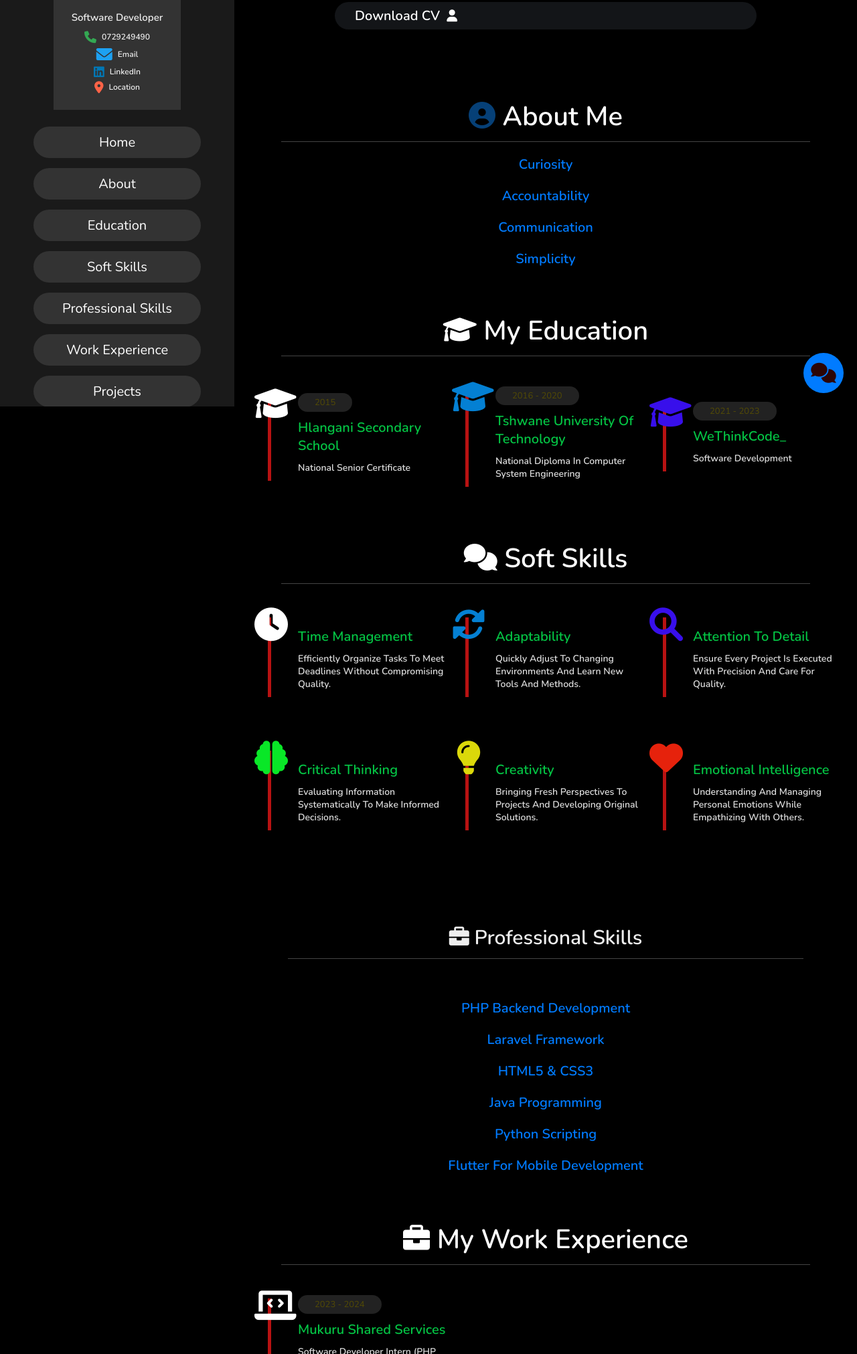
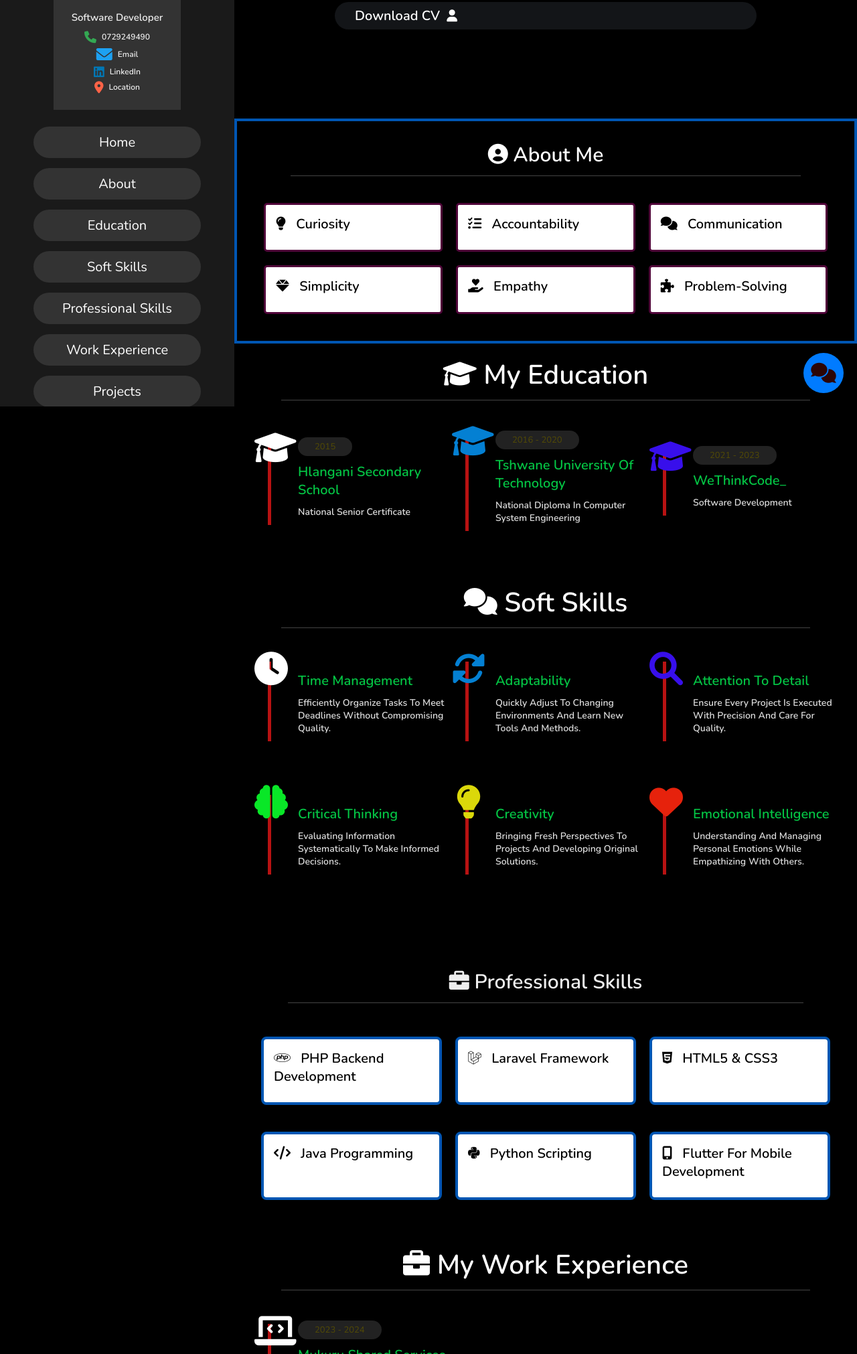
Before and after one commit to XMosuma/Portfolio, a plain HTML site: page index.html in a window 1280 px wide. Shown: the part 193-2215 px from the top of the page at 67% size. Drawn offline with nearby package versions, Linux system fonts and the light colour scheme.

Commit message:
updated the About me and the Professional Skills

```diff
--- a/index.html
+++ b/index.html
@@ -65,40 +65,53 @@
         <!-- home section ends -->
          <!-- about section starts  -->
 
-        <section class="About" id="About" >
-            <h1 class="heading"><i class="fas fa-user-circle">
-            </i><span> About</span> Me</h1>
-            <div class="row">
-                <div class="info">
-                    <ul>
-                        <li>
-                            <strong class="trait" onclick="toggleDescription('curiosity', this)">Curiosity</strong>
-                            <div id="curiosity" class="description">
+
+        <!-- About Me Section Starts -->
+        <section class="About" id="About">
+            <h1 class="heading"><i class="fas fa-user-circle"></i> About <span>Me</span></h1>
+            <div class="about-container">
+            <div class="trait-container">
+                <h3 class="trait"><i class="fas fa-lightbulb"></i> Curiosity</h3>
+                <p class="description">
                 Open to new ideas and fresh perspectives, always ready to challenge myself. I never stop improving and learning.
+                </p>
             </div>
-                        </li>
-                        <li>
-                            <strong class="trait" onclick="toggleDescription('accountability', this)">Accountability</strong>
-                            <div id="accountability" class="description">
+            <div class="trait-container">
+                <h3 class="trait"><i class="fas fa-tasks"></i> Accountability</h3>
+                <p class="description">
                 Constantly striving for excellence, I take ownership and responsibility.
+                </p>
             </div>
-                        </li>
-                        <li>
-                            <strong class="trait" onclick="toggleDescription('communication', this)">Communication</strong>
-                            <div id="communication" class="description">
+            <div class="trait-container">
+                <h3 class="trait"><i class="fas fa-comments"></i> Communication</h3>
+                <p class="description">
                 I believe that communication is at the heart of collaboration.
+                </p>
             </div>
-                        </li>
-                        <li>
-                            <strong class="trait" onclick="toggleDescription('simplicity', this)">Simplicity</strong>
-                            <div id="simplicity" class="description">
+            <div class="trait-container">
+                <h3 class="trait"><i class="fas fa-gem"></i> Simplicity</h3>
+                <p class="description">
                 I keep things simple and straightforward, making them easy and uncomplicated. I focus on transparency and clarity, working with integrity and sincerity.
+                </p>
             </div>
-                        </li>
-                    </ul>
+            <div class="trait-container">
+                <h3 class="trait"><i class="fas fa-hand-holding-heart"></i> Empathy</h3>
+                <p class="description">
+                I value understanding others' perspectives, fostering meaningful connections and collaborations through compassion and respect.
+                </p>
+            </div>
+            <div class="trait-container">
+                <h3 class="trait"><i class="fas fa-puzzle-piece"></i> Problem-Solving</h3>
+                <p class="description">
+                I enjoy analyzing challenges and developing innovative, effective solutions that drive success.
+                </p>
             </div>
             </div>
         </section>
+        <!-- About Me Section Ends -->
+
+
+
         <!-- about section ends -->
 
          <!-- education section starts  -->
@@ -171,50 +184,50 @@
         </section>
             <!--Soft-Skills section ends -->
 
-             <!--Professional-Skills section starts -->
+             <!-- Professional Skills Section Starts -->
             <section class="skills" id="Professional-Skills">
-                <h1 class="heading"><i class="fas fa-briefcase">
-                </i> Professional <span>Skills</span></h1>
+                <h1 class="heading"><i class="fas fa-briefcase"></i> Professional <span>Skills</span></h1>
                 <div class="skills-container">
                 <div class="skill">
-                    <h3 class="trait">PHP Backend Development</h3>
+                    <h3 class="trait"><i class="fab fa-php"></i> PHP Backend Development</h3>
                     <p class="description">
                     Expertise in building robust backend systems using PHP, ensuring scalability and security.
                     </p>
                 </div>
                 <div class="skill">
-                    <h3 class="trait">Laravel Framework</h3>
+                    <h3 class="trait"><i class="fab fa-laravel"></i> Laravel Framework</h3>
                     <p class="description">
                     Proficient in developing web applications using Laravel, with a focus on MVC architecture.
                     </p>
                 </div>
                 <div class="skill">
-                    <h3 class="trait">HTML5 & CSS3</h3>
+                    <h3 class="trait"><i class="fab fa-html5"></i> HTML5 & CSS3</h3>
                     <p class="description">
                     Skilled in creating responsive and modern designs using HTML5 and CSS3.
                     </p>
                 </div>
                 <div class="skill">
-                    <h3 class="trait">Java Programming</h3>
+                    <h3 class="trait"><i class="fas fa-code"></i> Java Programming</h3>
                     <p class="description">
                     Experienced in object-oriented programming and building applications using Java.
                     </p>
                 </div>
                 <div class="skill">
-                    <h3 class="trait">Python Scripting</h3>
+                    <h3 class="trait"><i class="fab fa-python"></i> Python Scripting</h3>
                     <p class="description">
                     Adept at writing Python scripts for data processing, automation, and web development.
                     </p>
                 </div>
                 <div class="skill">
-                    <h3 class="trait">Flutter for Mobile Development</h3>
+                    <h3 class="trait"><i class="fas fa-mobile-alt"></i> Flutter for Mobile Development</h3>
                     <p class="description">
                     Proficient in developing cross-platform mobile applications with Flutter and Dart.
                     </p>
                 </div>
                 </div>
             </section>
-         <!--Professional-Skills section ends -->
+            <!-- Professional Skills Section Ends -->
+
 
          <!-- Work Experience section starts -->
         <section  class="Education" id="Work-Experience">
--- a/style.css
+++ b/style.css
@@ -253,53 +253,75 @@ body{
 .Home h1 span{
     color:var(--yellow);
 }
-.About i{
-    color:rgb(6, 64, 119);
+/* About Me Section */
+.About {
+    margin-top: 50px;
+    text-align: center;
+    padding: 20px;
+    border: 4px solid #0056b3;
   }
-/* Hide descriptions by default */
-.description {
-    padding-left: 4rem;
-    display: none;
-    margin-top: 0.5rem;
-    color: #36d80d;
-    font-size: 2rem;
-    line-height: 1.5;
 
-}
-strong.trait {
-    color: #007BFF;
-  }
-.trait {
-    color: #007BFF;
-    align-items: center;
+  .About .heading {
+    font-size: 3rem;
+    margin-bottom: 20px;
+    font-weight: bold;
     text-align: center;
-    font-weight: bold;
-    cursor: pointer;
-    display: block;
-    margin-top: 2rem;
-    font-size: 2rem;
 
   }
 
-/* When the trait is hovered */
-.trait:hover {
-    color: var(--hover-color);
+  .about-container {
+    padding: 20px;
+    text-align: left;
+    display: grid;
+    grid-template-columns: repeat(auto-fit, minmax(250px, 1fr));
+    gap: 20px;
   }
 
-/* When the trait has the 'active' class */
-.trait.active {
-    padding-left: 1rem;
+  .trait-container {
+    border: 3px solid #500539;
+    border-radius: 5px;
+    padding: 15px;
+    width: 100%;
+    transition: box-shadow 0.3s ease;
+    background: #fff;
   }
 
-/*Change the appearance of the trait when it is hovered and active */
-.trait.active:hover {
-    color: var(--active-hover-color);
-}
- .trait.active + .description {
-    display: block;
+  .trait-container:hover {
+    box-shadow: 0 4px 8px rgba(0, 0, 0, 0.1);
   }
 
+  .trait {
+    font-size: 20px;
+    font-weight: bold;
+    color: #000;
+    cursor: pointer;
+    margin-bottom: 10px;
+    transition: color 0.3s ease;
+  }
 
+  .trait:hover {
+    color: #09e727; /* Highlight color */
+  }
+
+  .description {
+    max-height: 0;
+    overflow: hidden;
+    opacity: 0;
+    transition: all 0.3s ease-in-out;
+    font-size: 16px;
+    color: #222006;
+    font-weight: bold;
+  }
+
+  .trait-container:hover .description {
+    max-height: 200px; /* Adjust height as needed */
+    opacity: 1;
+  }
+.trait-container h3 i,
+.skill h3 i {
+  margin-right: 10px; /* Add spacing between the icon and the text */
+  color: var(--primary-color); /* Use a consistent color for the icons */
+}
 .Education .box-container{
     display: flex;
     align-items: center;
@@ -383,16 +405,60 @@ strong.trait {
   .skills .heading {
     font-size: 3rem;
     margin-bottom: 20px;
+    font-weight: bold;
+    text-align: center;
   }
 
 
   .skills-container {
     padding: 20px;
     text-align: left;
+    display: grid;
+    grid-template-columns: repeat(auto-fit, minmax(250px, 1fr));
+    gap: 20px;
   }
 
   .skill {
     margin: 10px 0;
+    padding: 15px;
+    border: 4px solid #0056b3;
+    padding: 15px;
+    border-radius: 8px;
+    background: #fff;
+    transition: box-shadow 0.3s ease, transform 0.3s ease;
+  }
+  .skill:hover {
+    box-shadow: 0 8px 20px rgba(0, 0, 0, 0.15);
+    transform: translateY(-5px);
+  }
+  .skill .trait {
+    font-size: 20px;
+    font-weight: bold;
+    color: #000;
+    cursor: pointer;
+    margin-bottom: 10px;
+    position: relative;
+    transition: color 0.3s ease;
+  }
+  .skill .trait:hover {
+    font-weight: bold;
+    color: #0be241; /* Highlight color on hover */
+  }
+
+  /* Description Styling */
+  .skill .description {
+    max-height: 0;
+    overflow: hidden;
+    opacity: 0;
+    transition: all 0.3s ease-in-out;
+    font-size: 16px;
+    color: #1307bb;
+    margin-top: 10px;
+  }
+
+  .skill:hover .description {
+    max-height: 150px; /* Adjust height as needed */
+    opacity: 1;
   }
 
 .Projects .box-container{
```
Lines whose indentation alone changed are shown as unchanged.
